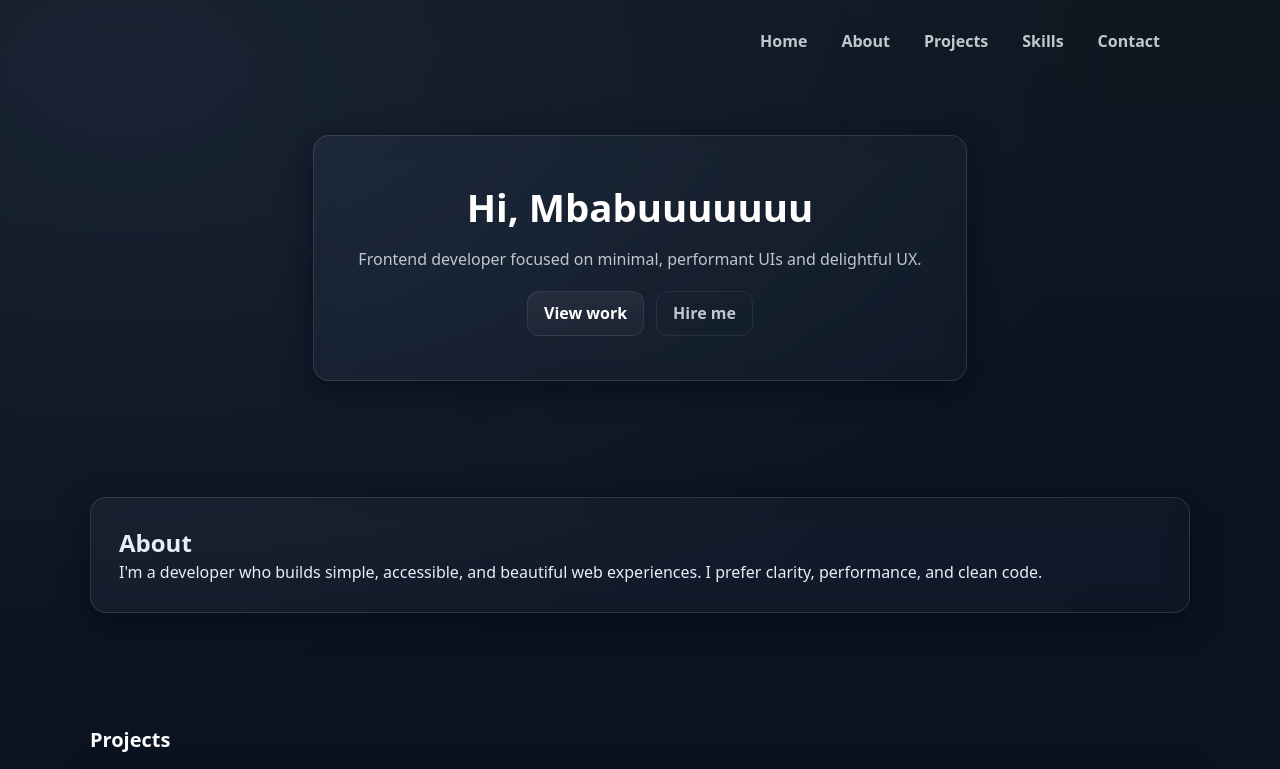
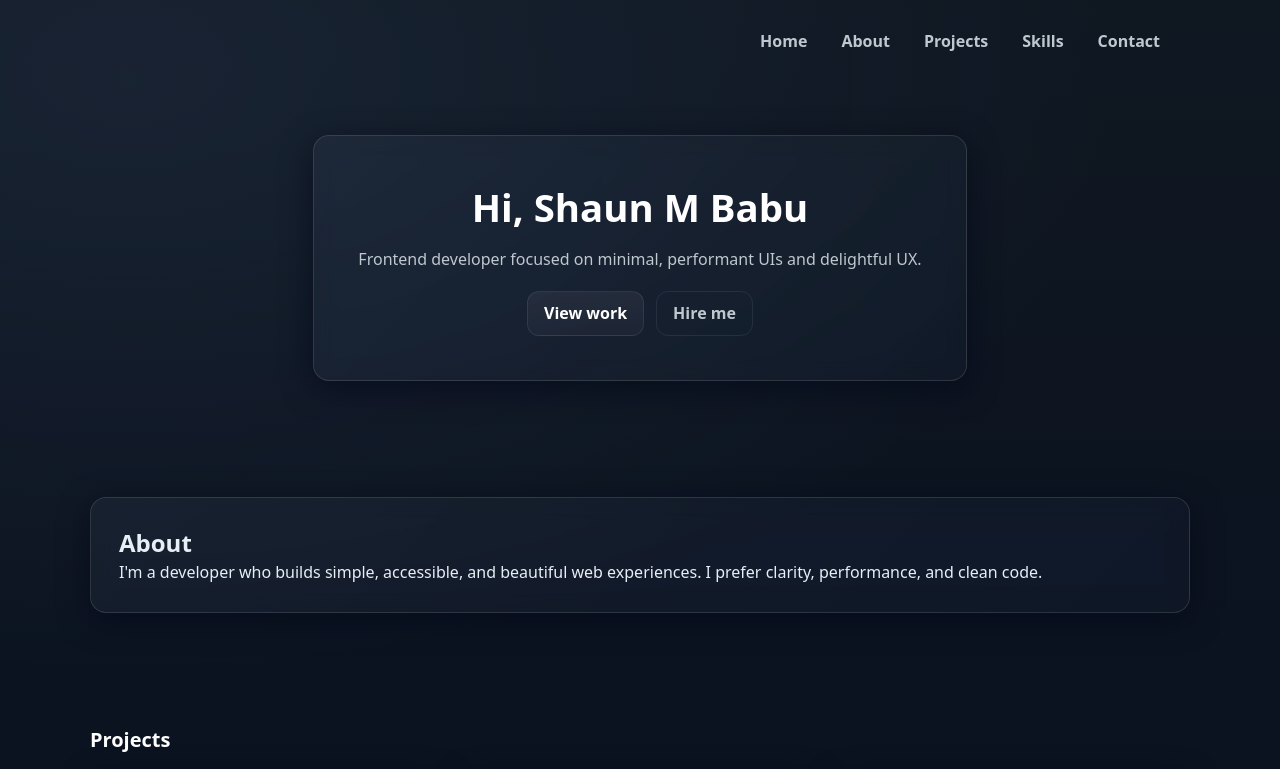
Before and after one commit to shaunmbabu-cell/Portfolio, a plain HTML site: page index.html in a window 1280 px wide. Shown: the top 769 px of the page. Drawn offline with Linux system fonts and the light colour scheme.

Commit message:
Update header greeting from 'Mbabuuuuuuu' to 'Shaun M Babu'

```diff
--- a/index.html
+++ b/index.html
@@ -25,7 +25,7 @@
 
   <header id="home" class="hero">
     <div class="hero-card container glass">
-      <h1>Hi, Mbabuuuuuuu</h1>
+      <h1>Hi, Shaun M Babu</h1>
       <p>Frontend developer focused on minimal, performant UIs and delightful UX.</p>
       <div class="actions">
         <a class="btn" href="#projects">View work</a>
```
